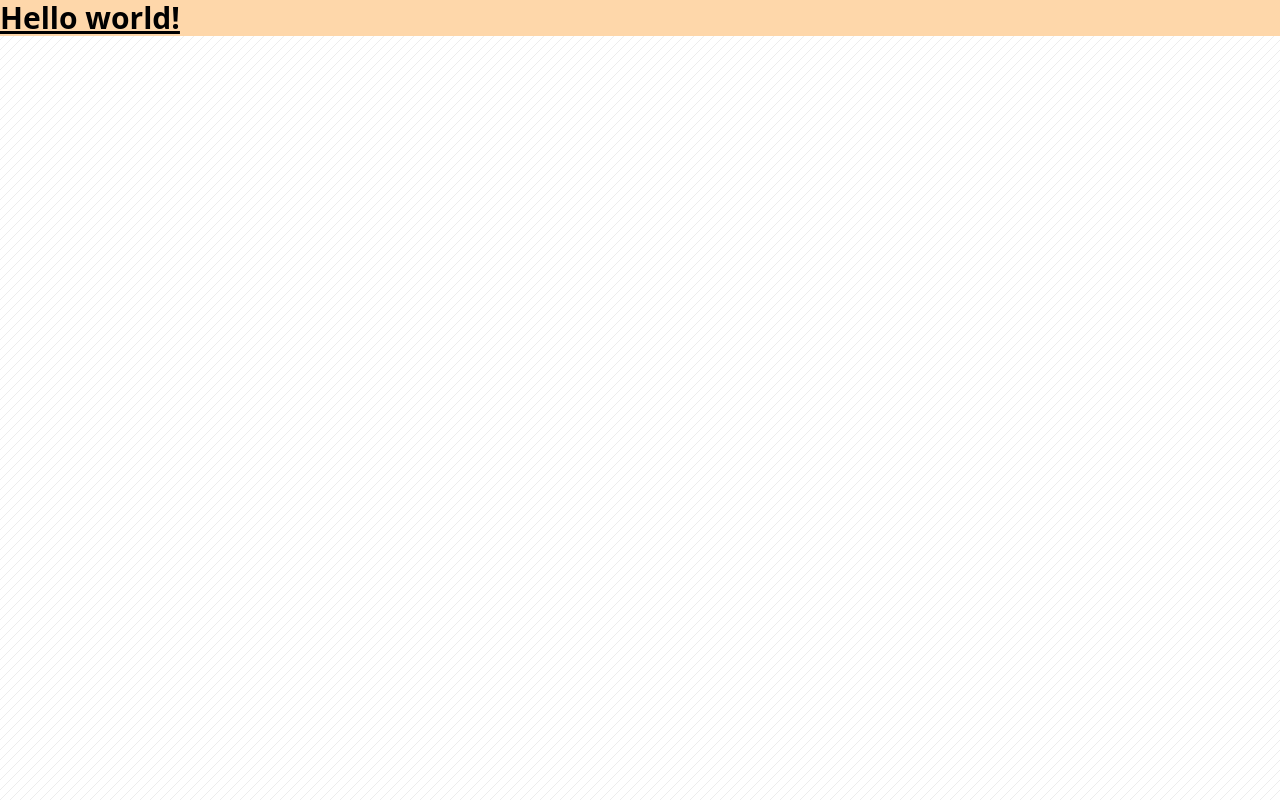
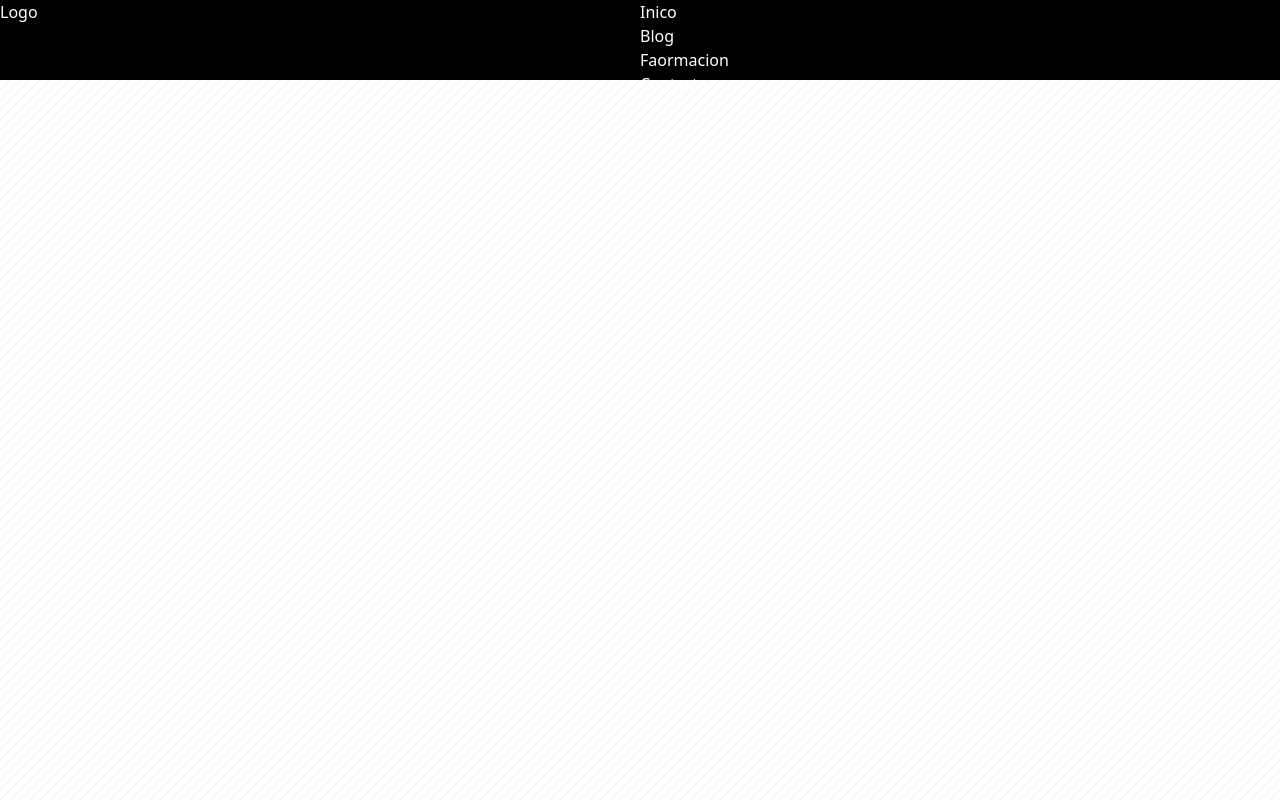
Before and after one commit to wilxoncastillo/tailwind, a website: page index.html in a window 1280 px wide. Drawn offline with Linux system fonts and the light colour scheme.

Commit message:
12. Empezando con la cabecera

```diff
--- a/index.html
+++ b/index.html
@@ -5,9 +5,36 @@
   <meta name="viewport" content="width=device-width, initial-scale=1.0">
   <link href="css/app.css" rel="stylesheet">
 </head>
-<body>
-  <h1 class="text-3xl font-bold underline bg-orange-200">
-    Hello world!
-  </h1>
+<body class="bg-scroll">
+  <!-- cabecera -->
+  <header class="h-20 bg-black font-sans text-white">
+    <div class="container mx-auto flex flex-row">
+
+      <!-- logo -->
+      <div class="flex-1">
+        <h3>Logo</h3>
+      </div>
+
+      <!-- menu -->
+      <nav class="flex-1">
+        <ul>
+          <li>
+            <a href="">Inico</a>
+          </li>
+          <li>
+            <a href="">Blog</a>
+          </li>
+          <li>
+            <a href="">Faormacion</a>
+          </li>
+          <li>
+            <a href="">Contacto</a>
+          </li>
+        </ul>
+      </nav>
+    </div>
+  </header>
+  <!-- fin cabecera -->
+
 </body>
 </html>
```
Also changed, not shown: css/app.css.
